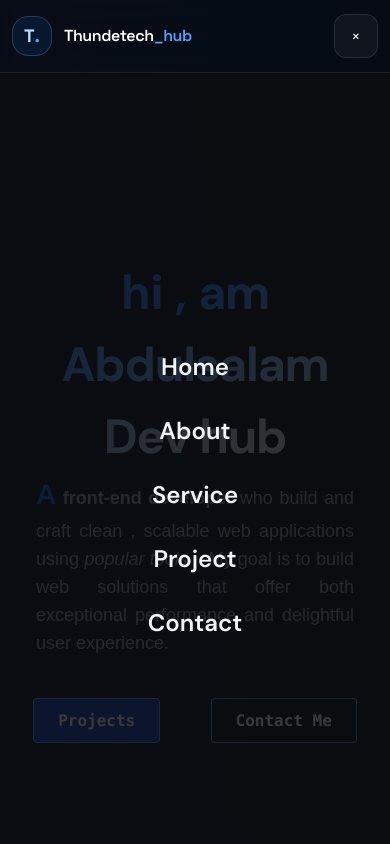
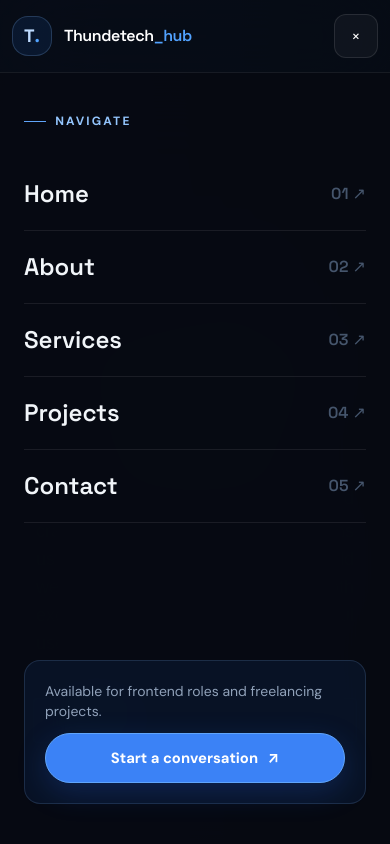
Before and after one commit to abdulsalam-hub/thundetech, a React (Vite) app: page / in a window 390 px wide. Both pictures are taken after a click on the button "Open navigation menu". Shown: the top 844 px of the page. Built offline with nearby package versions, Linux system fonts and the light colour scheme.

Commit message:
Redesign portfolio layout and improve conversion experience

```diff
--- a/src/components/MobileMenu.jsx
+++ b/src/components/MobileMenu.jsx
@@ -1,68 +1,39 @@
-export const MobileMenu = ({isMenu, setIsMenu}) => {
+const links = [
+  ["Home", "#home"],
+  ["About", "#about"],
+  ["Services", "#service"],
+  ["Projects", "#project"],
+  ["Contact", "#contact"],
+];
+
+export const MobileMenu = ({ isMenu, setIsMenu }) => {
+  if (!isMenu) return null;
+
   return (
-    <>
-      {isMenu && (
-        <div
-          className={`absolute w-full bg-[rgba(10,10,10,0.8)] z-20 flex flex-col items-center justify-center
-        transition-all duration-300 ease-in-out h-screen pointer-events-auto md:hidden `}
-        >
+    <div
+      id="mobile-navigation"
+      className="fixed inset-0 top-[4.5rem] z-40 flex flex-col bg-[#070a12]/[0.98] px-6 py-10 backdrop-blur-2xl md:hidden"
+    >
+      <p className="section-kicker mb-7">Navigate</p>
+      <nav aria-label="Mobile navigation" className="flex flex-col">
+        {links.map(([label, href], index) => (
           <a
-            href="#home"
-            onClick={() => {
-              setIsMenu(!isMenu);
-            }}
-            className={`text-2xl font-semibold text-white my-4 transition-transform duration-300 hover:text-blue-600
-
-            `}
+            key={href}
+            href={href}
+            onClick={() => setIsMenu(false)}
+            className="flex items-center justify-between border-b border-white/[0.08] py-5 font-display text-2xl font-semibold text-slate-200 transition hover:text-blue-300"
           >
-            Home
+            <span>{label}</span>
+            <span className="text-base text-slate-600">0{index + 1} ↗</span>
           </a>
-          <a
-            href="#about"
-            onClick={() => {
-              setIsMenu(!isMenu);
-            }}
-            className={`text-2xl font-semibold text-white my-4 transition-transform duration-300 hover:text-blue-600
-
-            `}
-          >
-            About
-          </a>
-          <a
-            href="#service"
-            onClick={() => {
-              setIsMenu(!isMenu);
-            }}
-            className={`text-2xl font-semibold text-white my-4 transition-transform duration-300 hover:text-blue-300
-
-            `}
-          >
-            Service
-          </a>
-          <a
-            href="#project"
-            onClick={() => {
-              setIsMenu(!isMenu);
-            }}
-            className={`text-2xl font-semibold text-white my-4 transition-transform duration-300 hover:text-gray-500
-
-            `}
-          >
-            Project
-          </a>
-          <a
-            href="#contact"
-            onClick={() =>
-            {
-              setIsMenu(!isMenu);
-            }}
-            className={`text-2xl font-semibold text-white my-4 transition-transform duration-300 hover:text-gray-600`}
-
-          >
-            Contact
-          </a>
-        </div>
-      )}
-    </>
+        ))}
+      </nav>
+      <div className="mt-auto rounded-2xl border border-blue-300/15 bg-blue-500/[0.08] p-5">
+        <p className="mb-3 text-sm text-slate-400">Available for frontend roles and freelancing projects.</p>
+        <a href="#contact" onClick={() => setIsMenu(false)} className="cta-primary w-full">
+          Start a conversation <span aria-hidden="true">↗</span>
+        </a>
+      </div>
+    </div>
   );
 };
```
